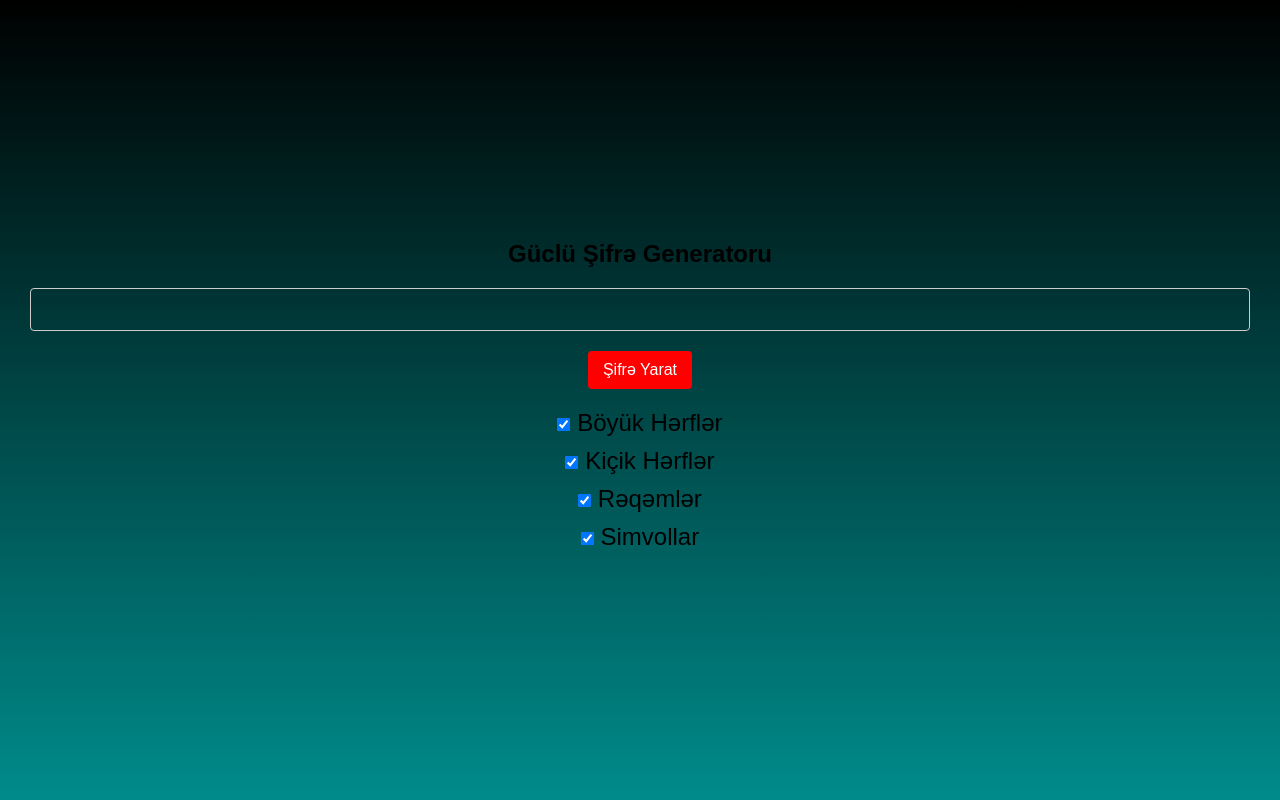
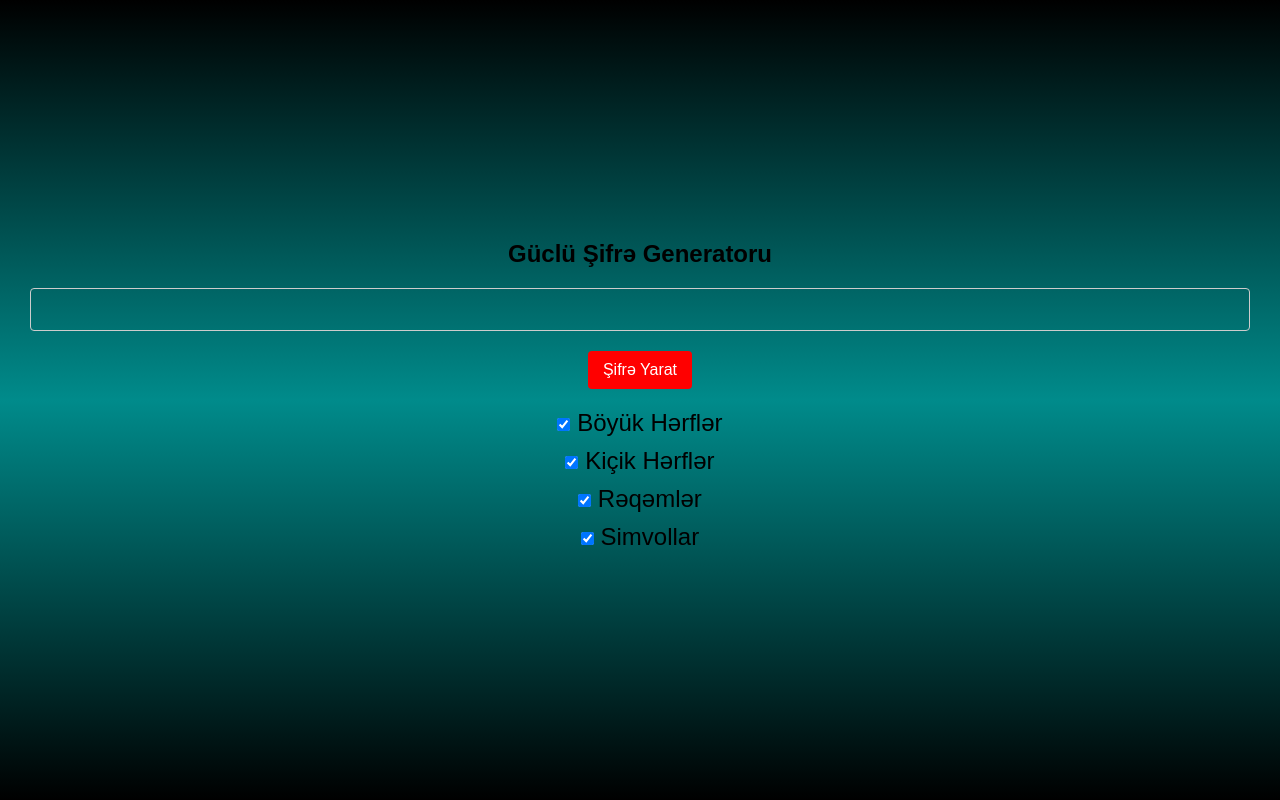
Before and after one commit to ferhadsultan98/pass-generator, a plain HTML site: page index.html in a window 1280 px wide. Drawn offline with Linux system fonts and the light colour scheme.

Commit message:
Update index.html

```diff
--- a/index.html
+++ b/index.html
@@ -18,7 +18,7 @@
       display: flex;
       justify-content: center;
       align-items: center;
-      background: linear-gradient(to top, darkcyan, black);
+      background: linear-gradient(to top, black, darkcyan, black);
       transition: background-color 0.3s, color 0.3s;
     }
 
```
